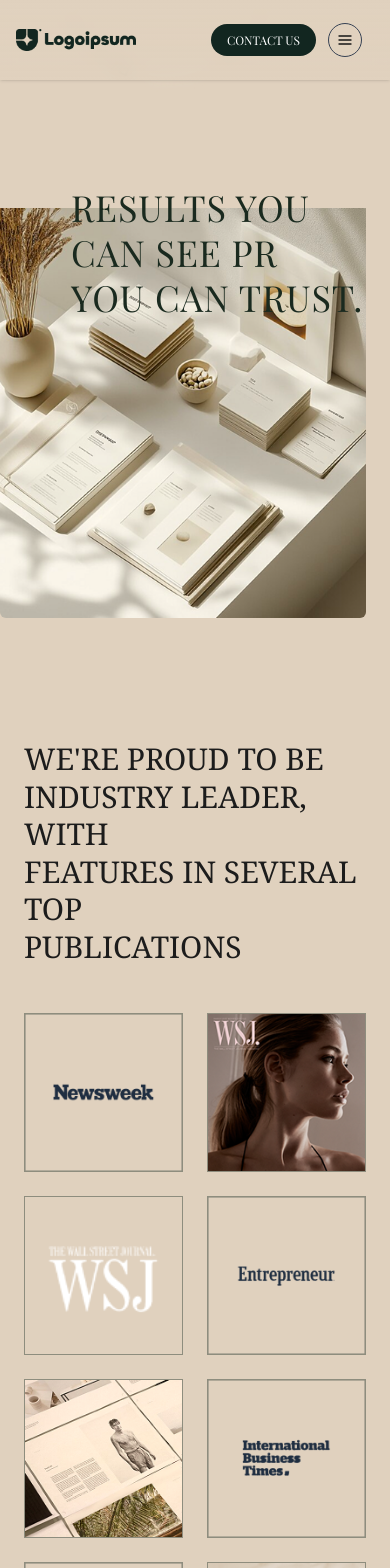
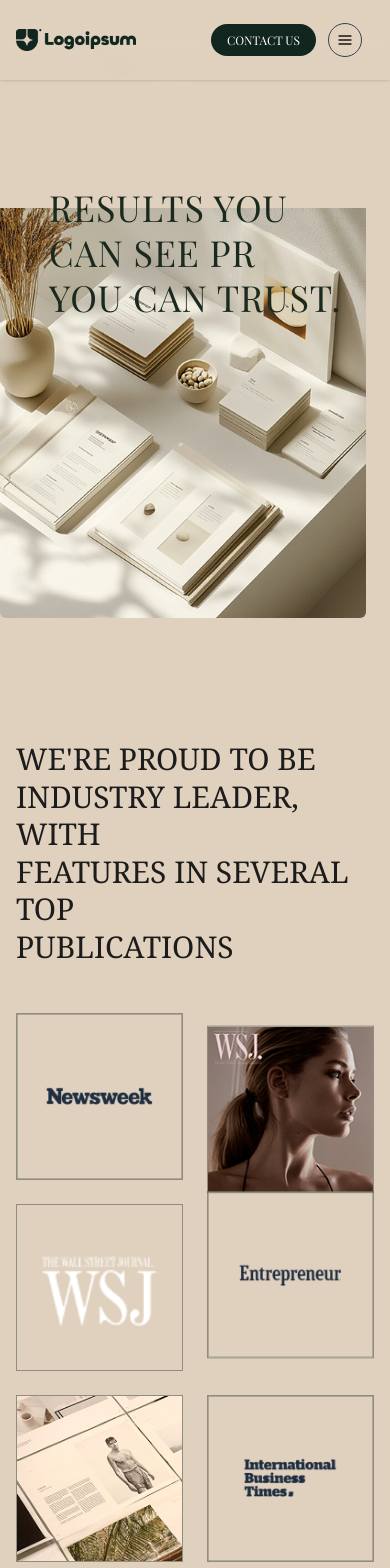
Before and after one commit to MahmudulMahi/test, a Next.js app: page / in a window 390 px wide. Shown: the top 1568 px of the page. Built offline with nearby package versions, Linux system fonts and the light colour scheme.

Commit message:
fixed responsive design

```diff
--- a/components/HeroSection.tsx
+++ b/components/HeroSection.tsx
@@ -7,7 +7,7 @@
 export default function HeroSection() {
   const [clickStage, setClickStage] = useState(0);
 
-  // 0 = normal, 1 = zoom medium, 2 = zoom large, 3 = full background
+
   const handleClick = () => {
     setClickStage((prev) => (prev === 3 ? 0 : prev + 1));
   };
@@ -15,9 +15,9 @@
   return (
     <section
       onClick={handleClick}
-      className="relative h-[700px] lg:h-[1200px] bg-[#E0D1BE] overflow-hidden flex items-center justify-start cursor-pointer"
+      className="relative h-[700px] lg:h-[1200px] bg-[#E0D1BE] overflow-hidden flex items-center justify-start cursor-pointer px-4  md:px-6 lg:px-24"
     >
-      {/* Background Image (visible at stage 3) */}
+
       <motion.div
         initial={{ opacity: 0 }}
         animate={{ opacity: clickStage === 3 ? 1 : 0 }}
@@ -99,11 +99,11 @@
         className="z-30"
       >
         <div className="flex flex-col items-center md:items-start gap-4 ">
-          <h1 className="text-4xl md:text-6xl font-light leading-tight tracking-wide max-w-[700px] pl-11">
+          <h1 className="text-4xl md:text-6xl font-light leading-tight tracking-wide max-w-[700px] ">
             RESULTS YOU <br /> CAN SEE PR <br /> YOU CAN TRUST.
           </h1>
 
-          {/* Fade in subtitle & button only at stage 3 */}
+
           <motion.div
             initial={{ opacity: 0, y: 10 }}
             animate={{
@@ -125,7 +125,7 @@
         </div>
       </motion.div>
 
-      {/* Top Image */}
+
       <motion.div
         initial={{ scale: 1, opacity: 1 }}
         animate={
@@ -149,7 +149,7 @@
         />
       </motion.div>
 
-      {/* Middle Image */}
+
       <motion.div
         animate={{
           opacity: clickStage === 3 ? 0 : 1,
@@ -167,7 +167,7 @@
         />
       </motion.div>
 
-      {/* Bottom Image */}
+
       <motion.div
         animate={{
           opacity: clickStage === 3 ? 0 : 1,
@@ -185,7 +185,7 @@
         />
       </motion.div>
 
-      {/* Circular Spinner */}
+
       <motion.div
         animate={{
           opacity: clickStage === 3 ? 0 : 1,
@@ -199,7 +199,7 @@
           alt="Spinner"
           width={400}
           height={400}
-          className="object-cover w-full h-full"
+          className="object-cover w-full h-full "
         />
       </motion.div>
     </section>
--- a/components/footer.tsx
+++ b/components/footer.tsx
@@ -10,7 +10,7 @@
 
 export default function Footer() {
   return (
-    <footer className="relative text-white py-20 px-6 md:px-16 lg:px-24 overflow-hidden">
+    <footer className="relative text-white py-20 px-4  md:px-6 lg:px-24 overflow-hidden">
       {/* Gradient Background */}
       <div
         className="absolute inset-0"
@@ -64,9 +64,9 @@
               <input
                 type="email"
                 placeholder="Enter your email"
-                className="bg-transparent text-gray-300 px-4 py-2 flex-grow outline-none text-sm w-"
+                className="bg-transparent text-gray-300 px-4 py-2 flex-grow outline-none text-sm m-1.5 w-[166px] md:w-full"
               />
-              <button className="bg-[#f3d9b0] text-black px-4 py-2 rounded-full text-sm font-semibold hover:bg-[#e6c89b] transition">
+              <button className="bg-[#f3d9b0] text-black px-4 py-3 rounded-full text-sm font-semibold hover:bg-[#e6c89b] transition ">
                 Subscribe
               </button>
             </div>
--- a/components/navber.tsx
+++ b/components/navber.tsx
@@ -26,7 +26,7 @@
         )`,
       }}
     >
-      <div className="max-w-[1440px] mx-auto px-4 sm:px-8 md:px-12 lg:px-16 py-3 flex items-center justify-between h-[80px] md:h-[98px]">
+      <div className="max-w-[1440px] mx-auto px-4  md:px-6 lg:px-24 py-3 flex items-center justify-between h-[80px] md:h-[98px]">
 
         <div className="flex items-center space-x-2">
           <Image
--- a/components/proud.tsx
+++ b/components/proud.tsx
@@ -1,5 +1,8 @@
+
+"use client";
 import Image from "next/image";
-import React from "react";
+import { useEffect, useState } from "react";
+import { motion, AnimatePresence } from "framer-motion";
 
 const publications = [
   { id: 1, title: "Newsweek", img: "/grid/1.png" },
@@ -14,9 +17,27 @@
   { id: 10, title: "Table Layout", img: "/grid/10.png" },
 ];
 
-const Publications: React.FC = () => {
+export default function Publications() {
+  const [items, setItems] = useState(publications);
+
+  useEffect(() => {
+    const interval = setInterval(() => {
+      setItems((prev) => {
+        const newOrder = [...prev];
+
+        const i = Math.floor(Math.random() * newOrder.length);
+        let j = Math.floor(Math.random() * newOrder.length);
+        while (j === i) j = Math.floor(Math.random() * newOrder.length);
+
+        [newOrder[i], newOrder[j]] = [newOrder[j], newOrder[i]];
+        return newOrder;
+      });
+    }, 3000);
+    return () => clearInterval(interval);
+  }, []);
+
   return (
-    <section className="bg-[#E0D1BE] text-[#1c1c1c] py-10 px-6 md:px-16">
+    <section className="bg-[#E0D1BE] text-[#1c1c1c] py-10 px-4  md:px-6 lg:px-24 overflow-hidden">
       {/* Heading */}
       <h2 className="text-3xl md:text-5xl font-serif leading-tight max-w-4xl mb-12">
         WE'RE PROUD TO BE <br />
@@ -25,12 +46,18 @@
         PUBLICATIONS
       </h2>
 
-      {/* Grid */}
-      <div className="grid grid-cols-2 sm:grid-cols-3 md:grid-cols-5 gap-6 md:gap-8">
-        {publications.map((item) => (
-          <div
+      {/* Animated Grid */}
+      <motion.div
+        layout
+        className="grid grid-cols-2 sm:grid-cols-3 md:grid-cols-5 gap-6 md:gap-8"
+      >
+        <AnimatePresence>
+          {items.map((item) => (
+            <motion.div
+              layout
               key={item.id}
-            className="aspect-square flex items-center justify-center overflow-hidden group cursor-pointer hover:shadow-md transition-all duration-300 border border-[#12262066]"
+              className="aspect-square flex items-center justify-center overflow-hidden group cursor-pointer hover:shadow-md border border-[#12262066]"
+              transition={{ duration: 2 }}
             >
               <div className="relative w-full h-full">
                 <Image
@@ -40,11 +67,10 @@
                   className="object-contain group-hover:scale-105 transition-transform duration-300"
                 />
               </div>
-          </div>
+            </motion.div>
           ))}
-      </div>
+        </AnimatePresence>
+      </motion.div>
     </section>
   );
-};
-
-export default Publications;
+}
```
Lines whose indentation alone changed are shown as unchanged.
